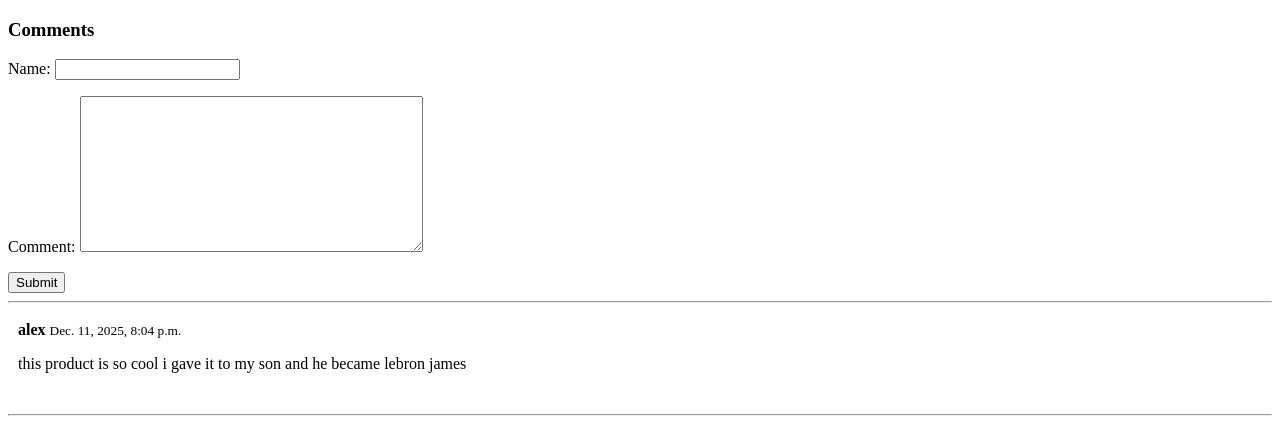
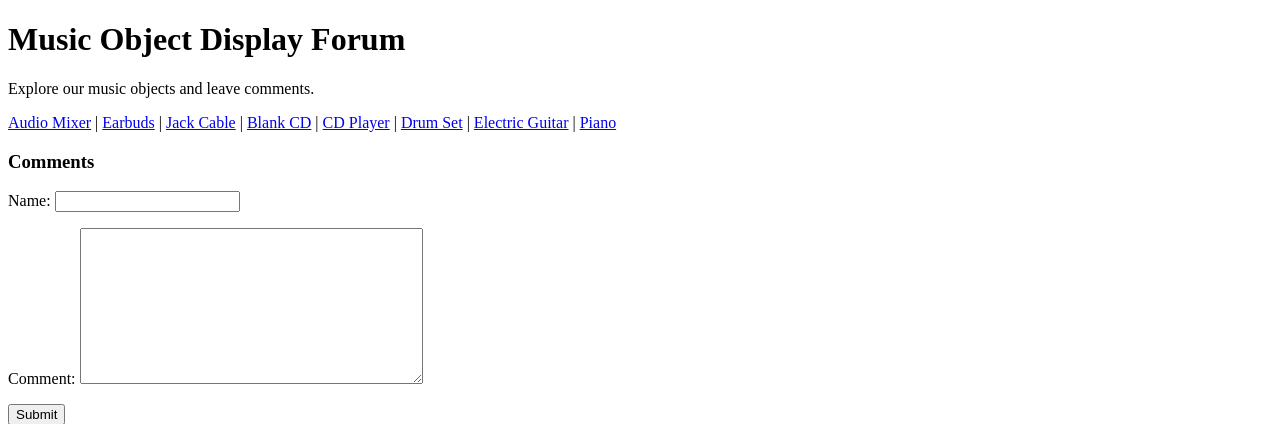
Before and after one commit to pdpagdatoon/Django, a Django app: page / in a window 1280 px wide. Shown: the part 26-450 px from the top of the page. Run offline with Django 5.2, Linux system fonts and the light colour scheme; data comes from the database, SQL or seed files in the repository.

Commit message:
Update home.html

```diff
--- a/hello/templates/hello/home.html
+++ b/hello/templates/hello/home.html
@@ -4,4 +4,18 @@
 {% endblock %}
 {% block content %}
 
+  <h1>Music Object Display Forum</h1>
+  <p>Explore our music objects and leave comments.</p>
+
+  <div style="margin-top:16px;">
+    <a href="audiomixer.html">Audio Mixer</a> |
+    <a href="earbuds.html">Earbuds</a> |
+    <a href="jackcable.html">Jack Cable</a> |
+    <a href="CompactedDisc.html">Blank CD</a> |
+    <a href="CDplayer.html">CD Player</a> |
+    <a href="drums.html">Drum Set</a> |
+    <a href="guitar.html">Electric Guitar</a> |
+    <a href="piano.html">Piano</a>
+  </div>
+
 {% endblock %}
```
